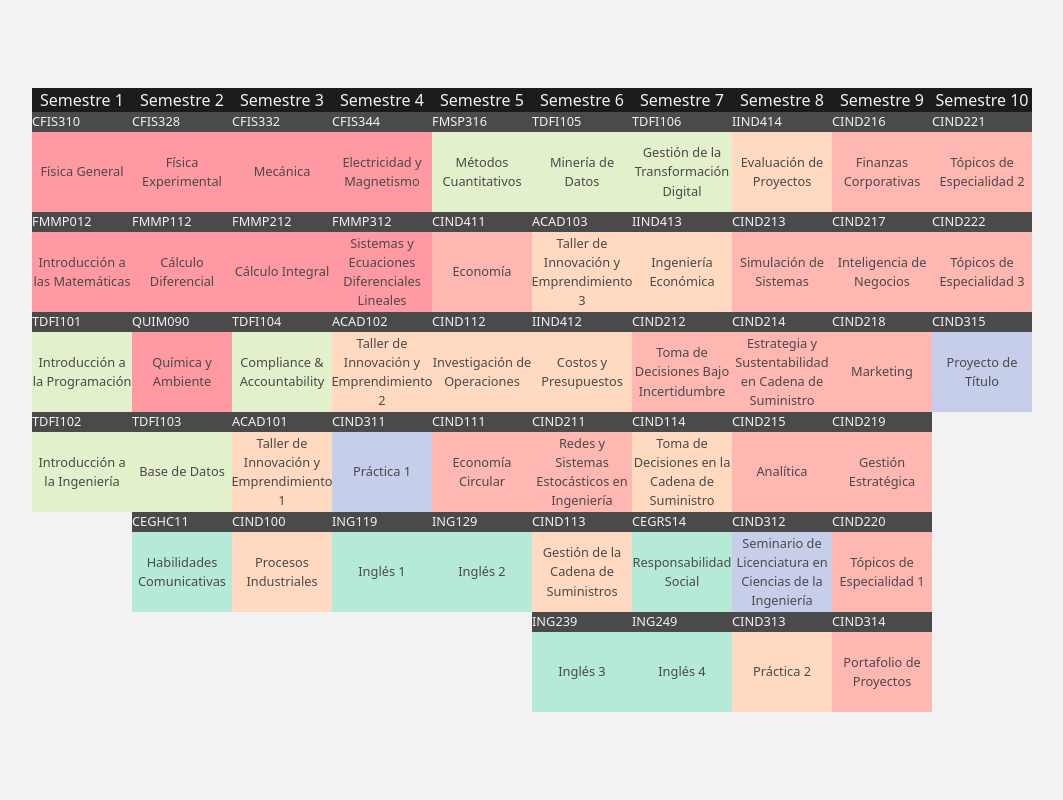
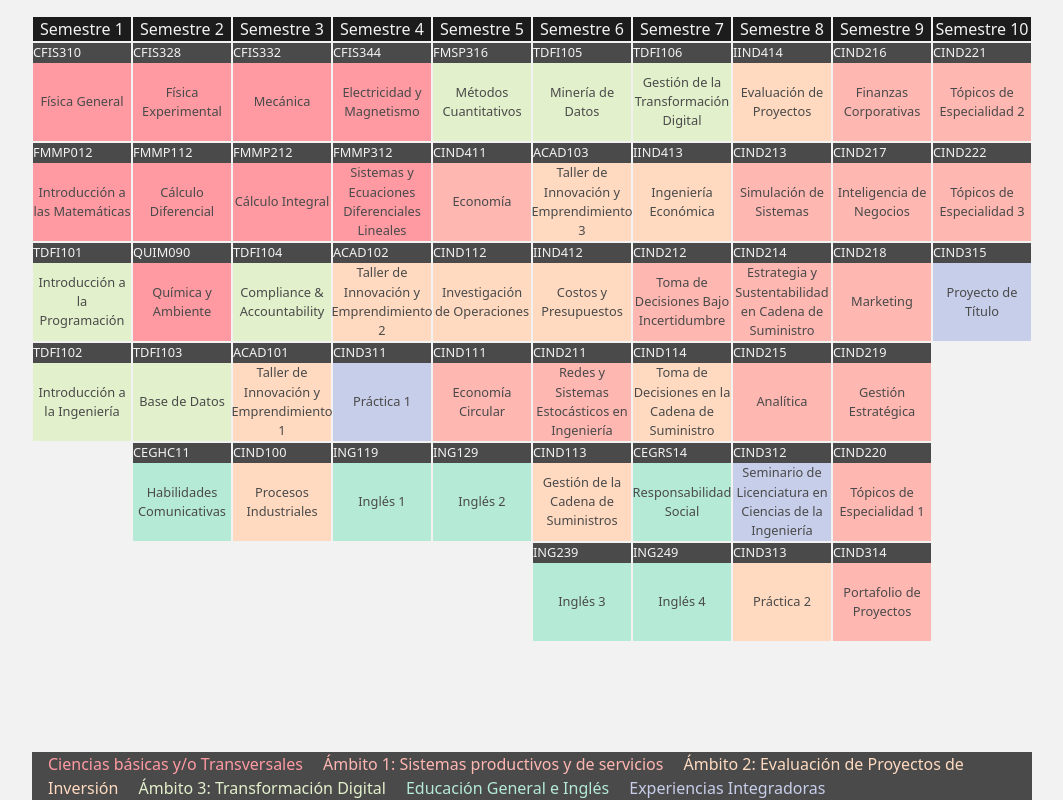
Before and after one commit to RaulCruzT/valentina, an Angular app: page / in a window 1280 px wide. Shown: the whole page, without its empty margins (108-1171 px from the left). Built offline with nearby package versions, Linux system fonts and the light colour scheme.

Commit message:
Add Footer

```diff
--- a/src/app/home/home.component.css
+++ b/src/app/home/home.component.css
@@ -2,8 +2,23 @@
   height: 100vh;
   background-color: #F2F2F2;
   display: flex;
+  margin: 0;
+  padding: 0;
   justify-content: center;
-  align-items: center;
+}
+
+.areaItem {
+  list-style-type: none;
+  padding: 0;
+  margin-right: 1rem;
+  width: 100%;
+}
+
+.container-malla {
+  display: flex;
+  flex-direction: column;
+  justify-content: space-between;
+  margin-top: 1rem;
 }
 
 .malla {
@@ -11,3 +26,8 @@
   justify-content: center;
   background-color: inherit;
 }
+
+.footer {
+  background-color: #4a4a4a;
+  padding: 0 1rem 0 1rem;
+}
--- a/src/app/home/home.component.html
+++ b/src/app/home/home.component.html
@@ -1,16 +1,21 @@
 <div class="container-fluid">
-  <div class="col-10 malla">
-    <div class="tabla" *ngFor="let semester of semesters">
-      <div class="col columna">
-        <app-title [title]="semester"></app-title>
-        <!--div class="titulo">
-          {{semester}}
-        </div-->
-        <div class="ramos" *ngFor="let subject of industrial_subjects[semester]">
-          <app-subject [props]="[subject,getColor(subject.area)]"></app-subject>
-          <!--div>{{subject.name}}</div-->
+  <div class="container-malla">
+    <div class="malla">
+      <div class="tabla" *ngFor="let semester of semesters">
+        <div class="col columna">
+          <app-title [title]="semester"></app-title>
+          <div class="ramos" *ngFor="let subject of industrial_subjects[semester]">
+            <app-subject [props]="[subject,getColor(subject.area)]"></app-subject>
+          </div>
         </div>
       </div>
     </div>
+    <div class="footer" [ngStyle]="{'width': setFooterWidth()}">
+      <span *ngFor="let area of areas">
+        <span [ngStyle]="{'color': area.color}" class="areaItem">
+          {{area.name}}
+        </span>
+      </span>
+    </div>
   </div>
 </div>
--- a/src/app/home/home.component.ts
+++ b/src/app/home/home.component.ts
@@ -16,6 +16,7 @@ export class HomeComponent implements OnInit {
   semestersNumber: number;
   industrial_subjects: Object;
   industrial_areas: Object;
+  areas;
 
   constructor() { }
 
@@ -29,10 +30,17 @@ export class HomeComponent implements OnInit {
     this.semestersNumber = Object.keys(industrial_subjects).length;
     this.semesters = Object.keys(industrial_subjects);
     this.subjects = Object.values(industrial_subjects);
+    this.areas = Object.values(industrial_areas);
+    console.log(this.areas)
   }
 
   getColor(area: string): string {
     let color = this.industrial_areas[area].color;
     return color;
   }
+
+  setFooterWidth(): string {
+    let footerWidth = (this.semestersNumber * 100).toString() + 'px';
+    return footerWidth;
+  }
 }
--- a/src/app/subject/subject.component.css
+++ b/src/app/subject/subject.component.css
@@ -2,6 +2,7 @@
   width: 100px;
   height: 100px;
   font-size: 0.8rem;
+  border: 1px solid #f2f2f2;
 }
 
 .abbreviation {
--- a/src/app/title/title.component.css
+++ b/src/app/title/title.component.css
@@ -3,4 +3,5 @@
   color: #f2f2f2;
   text-align: center;
   width: 100px;
+  border: 1px solid #f2f2f2;
 }
```
